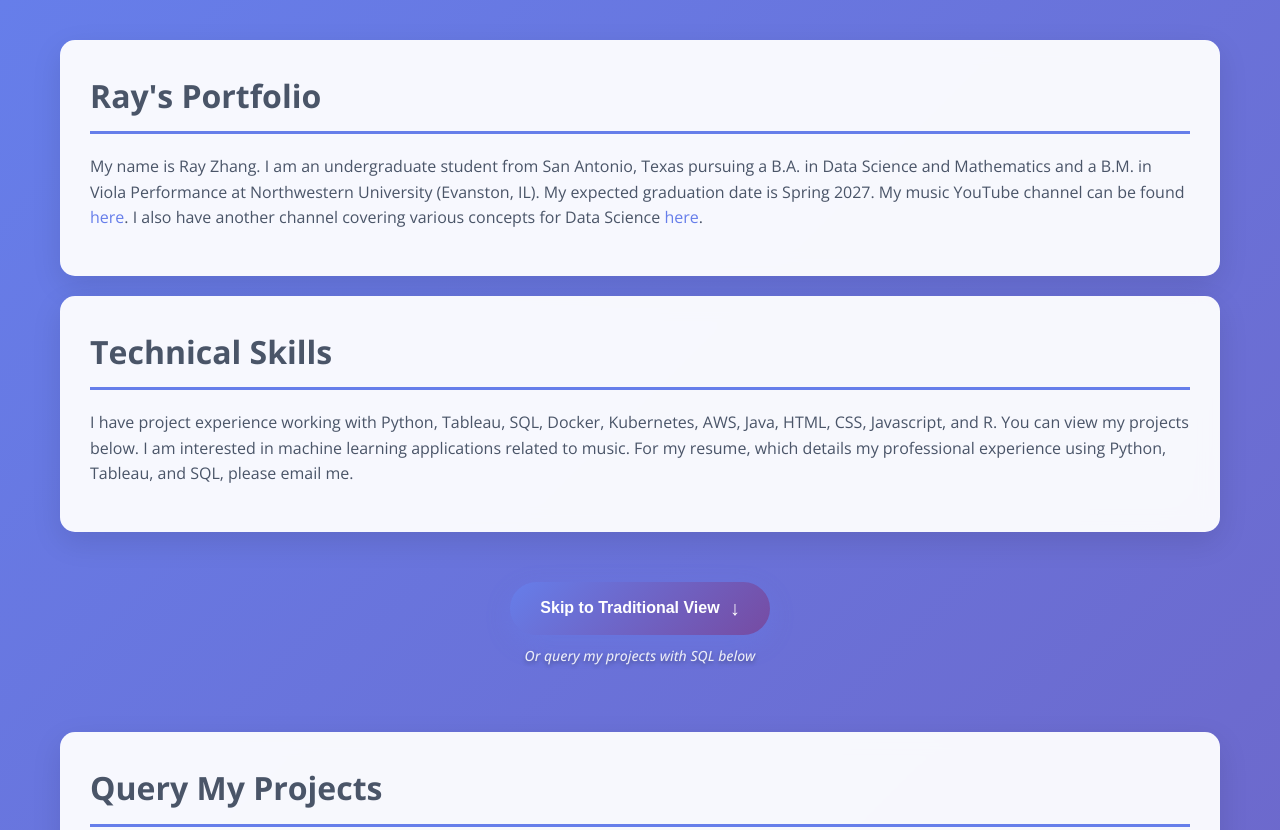
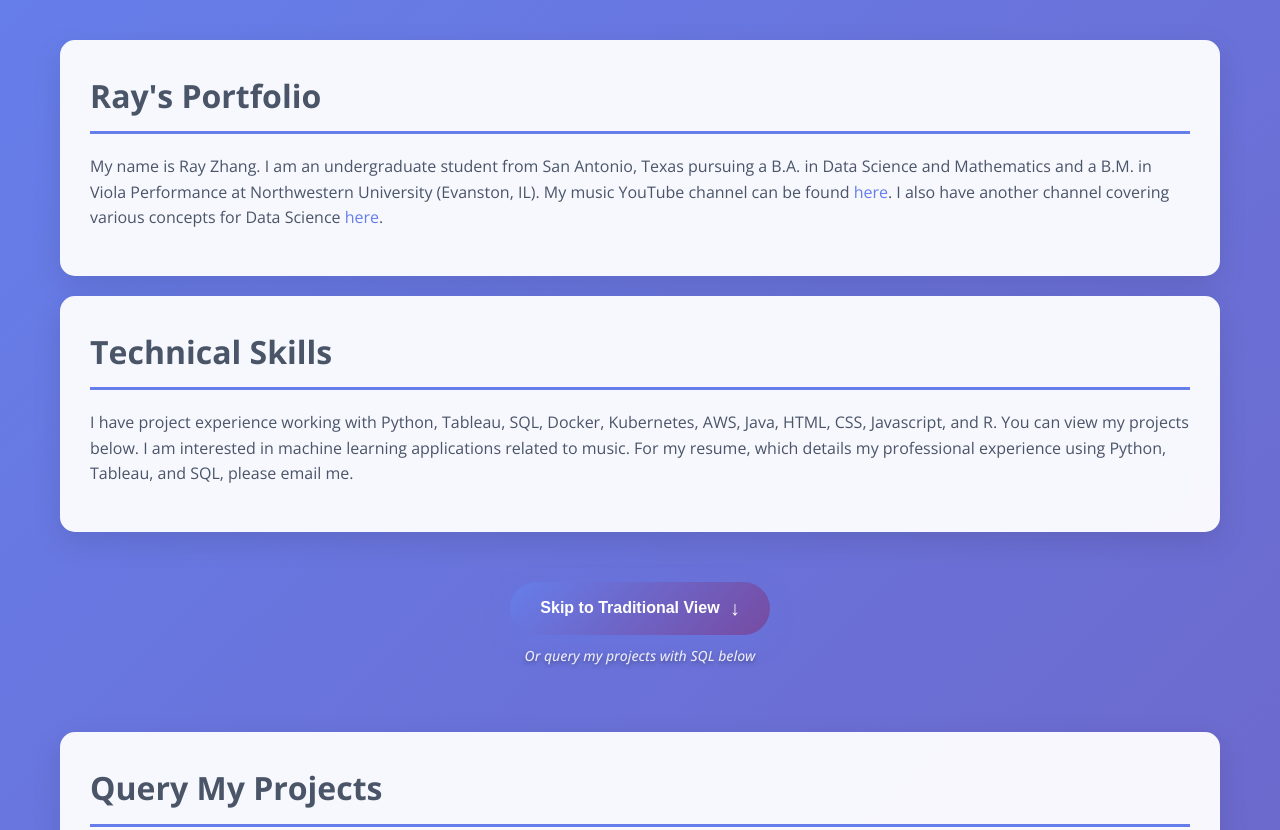
Before and after one commit to rzhang2004/rzhang2004.github.io, a plain HTML site: page index.html in a window 1280 px wide. Shown: the top 830 px of the page. Drawn offline with nearby package versions, Linux system fonts and the light colour scheme.

Commit message:
updated index
index

```diff
--- a/index.html
+++ b/index.html
@@ -370,8 +370,7 @@
     <div class="content">
         <section id="home">
             <h2>Ray's Portfolio</h2>
-            <p>My name is Ray Zhang. I am an undergraduate student from San Antonio, Texas pursuing a B.A. in Data Science and Mathematics and a B.M. in Viola Performance at Northwestern University (Evanston, IL).
-                My expected graduation date is Spring 2027. My music YouTube channel can be found <a href="https://www.youtube.com/@rayzhang4">here</a>. I also have another channel covering various concepts for Data Science <a href="https://www.youtube.com/@rzdsml">here</a>.</p>
+            <p>My name is Ray Zhang. I am an undergraduate student from San Antonio, Texas pursuing a B.A. in Data Science and Mathematics and a B.M. in Viola Performance at Northwestern University (Evanston, IL). My music YouTube channel can be found <a href="https://www.youtube.com/@rayzhang4">here</a>. I also have another channel covering various concepts for Data Science <a href="https://www.youtube.com/@rzdsml">here</a>.</p>
         </section>
 
         <section id="about">
```
